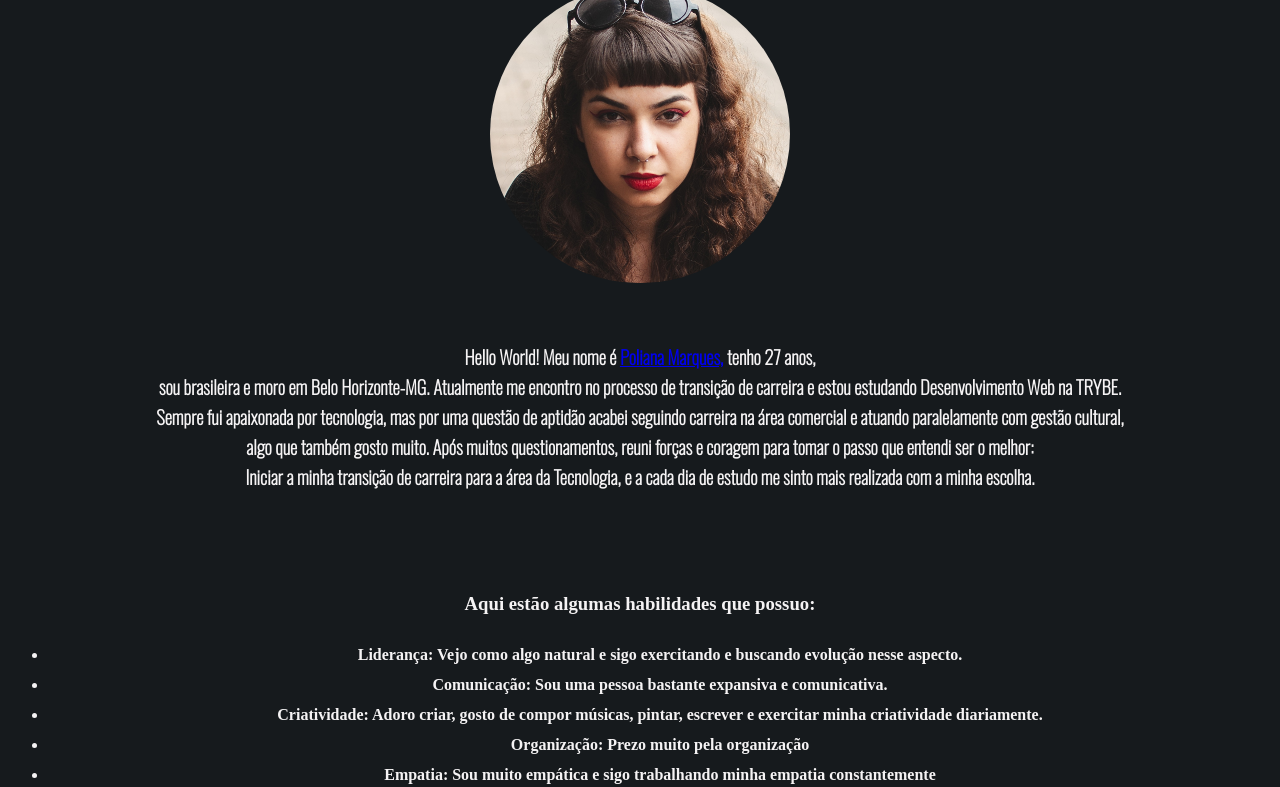
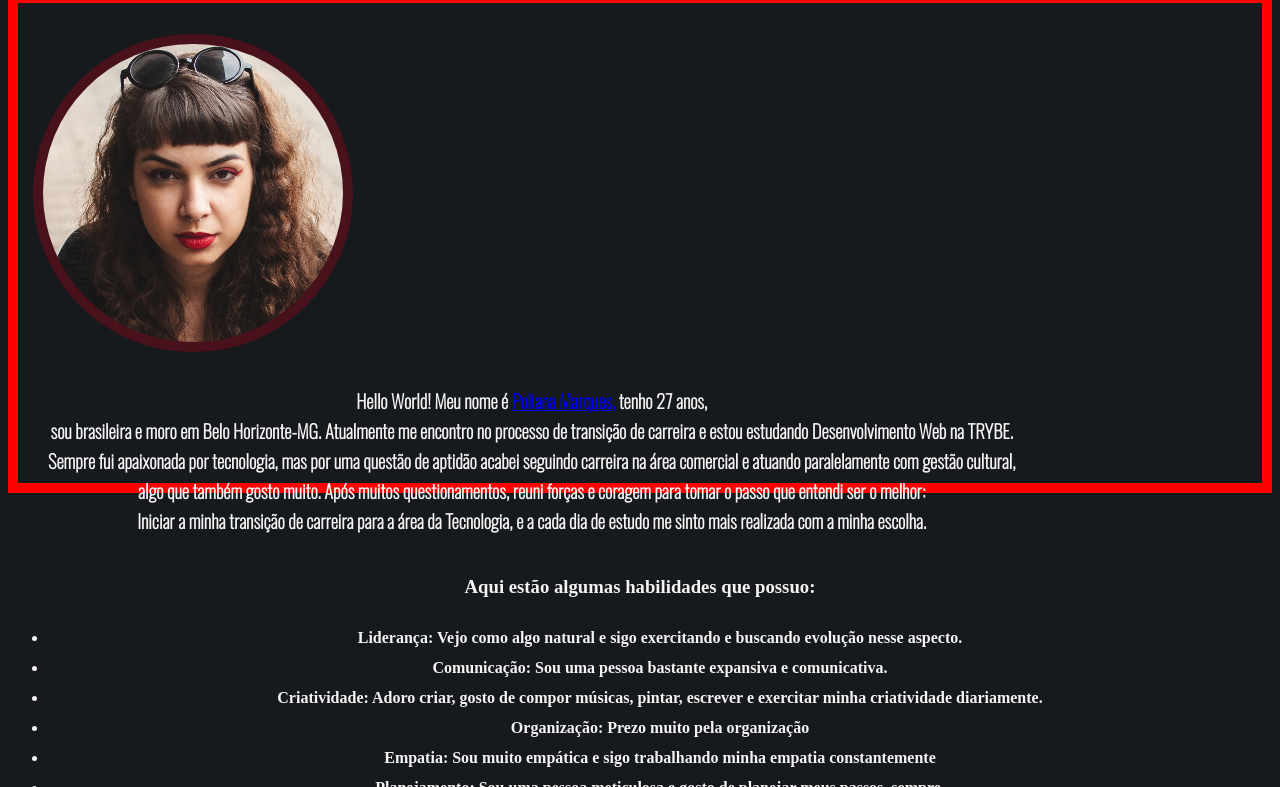
Before and after one commit to polianamarques/polianamarques.github.io, a plain HTML site: page index.html in a window 1280 px wide. Shown: the part 88-875 px from the top of the page. Drawn offline with nearby package versions, Linux system fonts and the light colour scheme.

Commit message:
colocando a descricao ao lado da foto

```diff
--- a/index.html
+++ b/index.html
@@ -14,8 +14,11 @@
 
 
 <body>
+
+  <div>
     <p><h1 class="nome" >Poliana Cristina Marques da S. Ribeiro</h1>
 
+    <div class="first">
     </p> <img id="imagem" src="poli.jpg" class="picture" width="300px"  alt="Foto de Poliana Marques.
     Na foto Poliana esta usando delineado e batom vermelho e olha diretamente para a camera">
     <br> <br>
@@ -27,7 +30,8 @@
          com gestão cultural, <br> algo que também gosto muito. Após muitos questionamentos, reuni forças e coragem para tomar o passo que entendi ser o melhor: <br>
          Iniciar a minha transição de carreira para a área da Tecnologia, e a cada dia de estudo me sinto mais realizada com a minha escolha.
 
-       </h3>
+        </div></h3>
+    </div>
     <br> <br>
 
 
--- a/style.css
+++ b/style.css
@@ -3,14 +3,10 @@ body { background-color: #161a1d;
   color:#f5f3f4;
    text-align: center;
    text-shadow: #d3d3d3;
-
-
   }
 
  .picture {
    border-radius:300em;
-
-
  }
   .nome {
       font-family: 'Oswald', Arial;
@@ -19,3 +15,23 @@ body { background-color: #161a1d;
     .destaque {
      font-weight: bold;
     }
+
+  .first { height: 450px;
+    padding:15px;
+  }
+
+  #imagem {
+    float: left ;
+    padding: 10px;
+    background-color: #49111c;
+  }
+
+  #apresentacao {
+    float:left ;
+    padding: 15px;
+  }
+
+
+  div {
+    border: 5px red solid;
+  }
```
